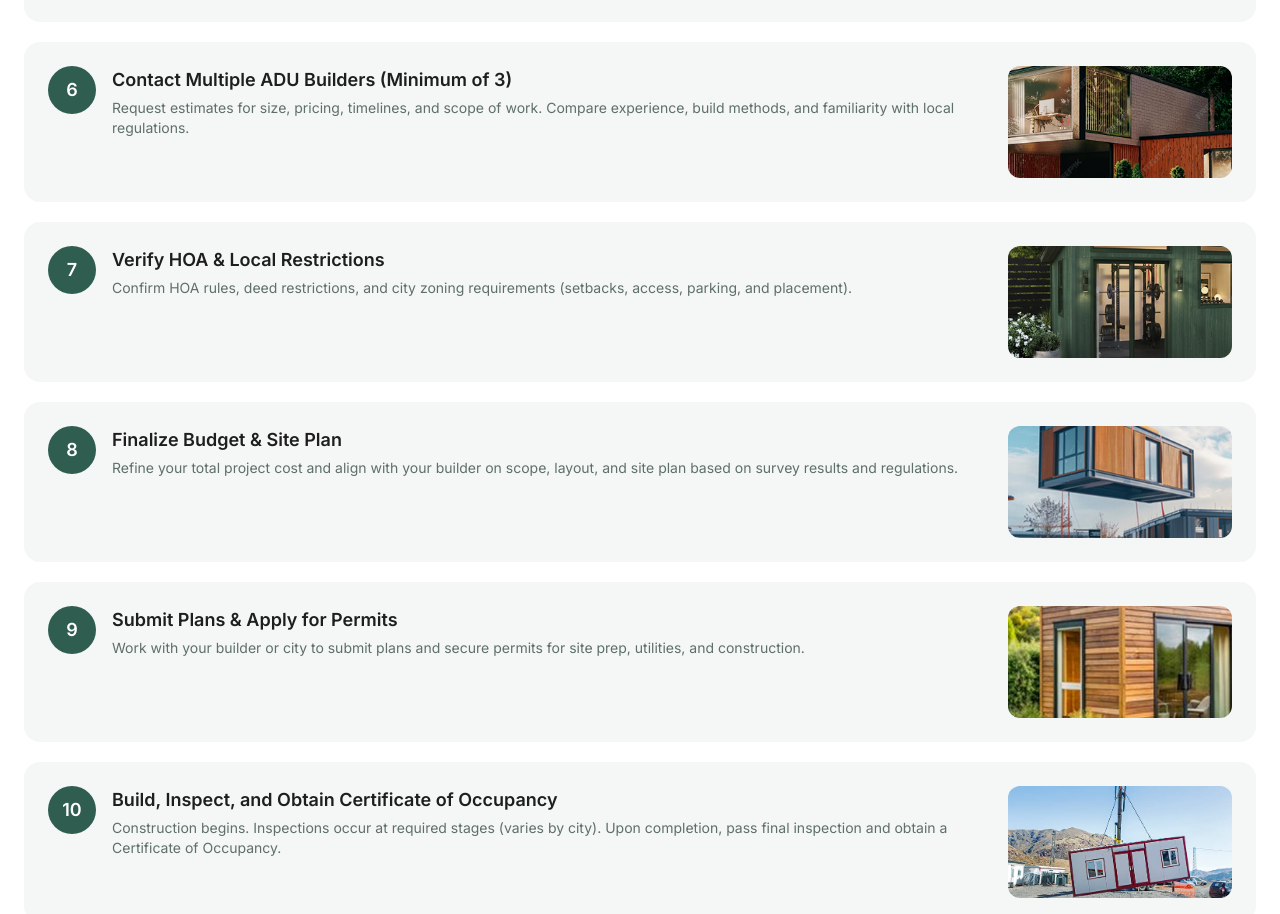
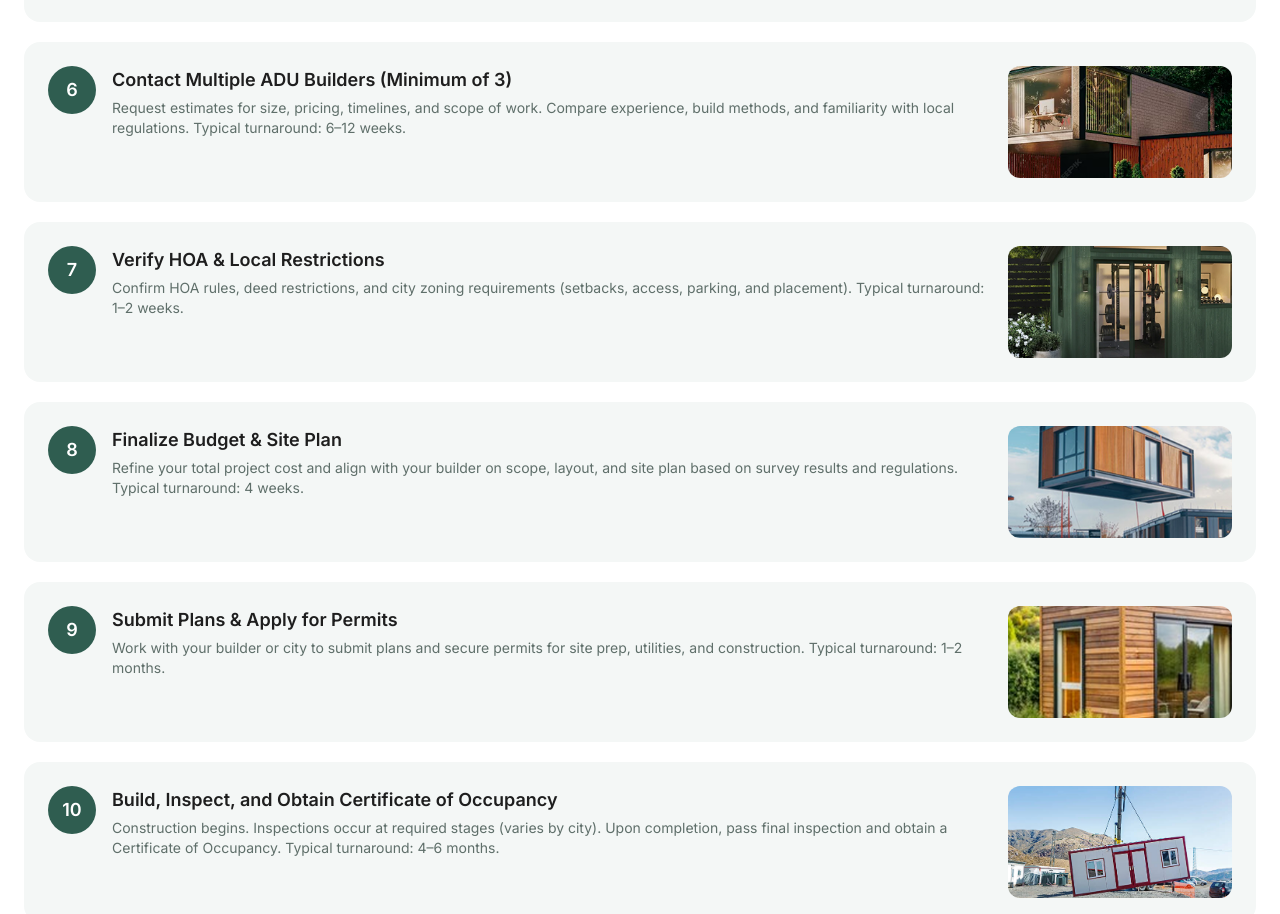
Before and after one commit to resogenesis/aduatlas, a React (Vite) app: page /how-to-adu in a window 1280 px wide. Shown: the part 2038-2952 px from the top of the page. Built offline with nearby package versions, Linux system fonts and the light colour scheme.

Commit message:
Add typical turnaround times to steps 6-10

```diff
--- a/src/pages/HowToAdu.jsx
+++ b/src/pages/HowToAdu.jsx
@@ -80,27 +80,27 @@ const steps = [
   {
     n: "6",
     title: "Contact Multiple ADU Builders (Minimum of 3)",
-    desc: "Request estimates for size, pricing, timelines, and scope of work. Compare experience, build methods, and familiarity with local regulations.",
+    desc: "Request estimates for size, pricing, timelines, and scope of work. Compare experience, build methods, and familiarity with local regulations. Typical turnaround: 6–12 weeks.",
   },
   {
     n: "7",
     title: "Verify HOA & Local Restrictions",
-    desc: "Confirm HOA rules, deed restrictions, and city zoning requirements (setbacks, access, parking, and placement).",
+    desc: "Confirm HOA rules, deed restrictions, and city zoning requirements (setbacks, access, parking, and placement). Typical turnaround: 1–2 weeks.",
   },
   {
     n: "8",
     title: "Finalize Budget & Site Plan",
-    desc: "Refine your total project cost and align with your builder on scope, layout, and site plan based on survey results and regulations.",
+    desc: "Refine your total project cost and align with your builder on scope, layout, and site plan based on survey results and regulations. Typical turnaround: 4 weeks.",
   },
   {
     n: "9",
     title: "Submit Plans & Apply for Permits",
-    desc: "Work with your builder or city to submit plans and secure permits for site prep, utilities, and construction.",
+    desc: "Work with your builder or city to submit plans and secure permits for site prep, utilities, and construction. Typical turnaround: 1–2 months.",
   },
   {
     n: "10",
     title: "Build, Inspect, and Obtain Certificate of Occupancy",
-    desc: "Construction begins. Inspections occur at required stages (varies by city). Upon completion, pass final inspection and obtain a Certificate of Occupancy.",
+    desc: "Construction begins. Inspections occur at required stages (varies by city). Upon completion, pass final inspection and obtain a Certificate of Occupancy. Typical turnaround: 4–6 months.",
   },
 ];
 
```
